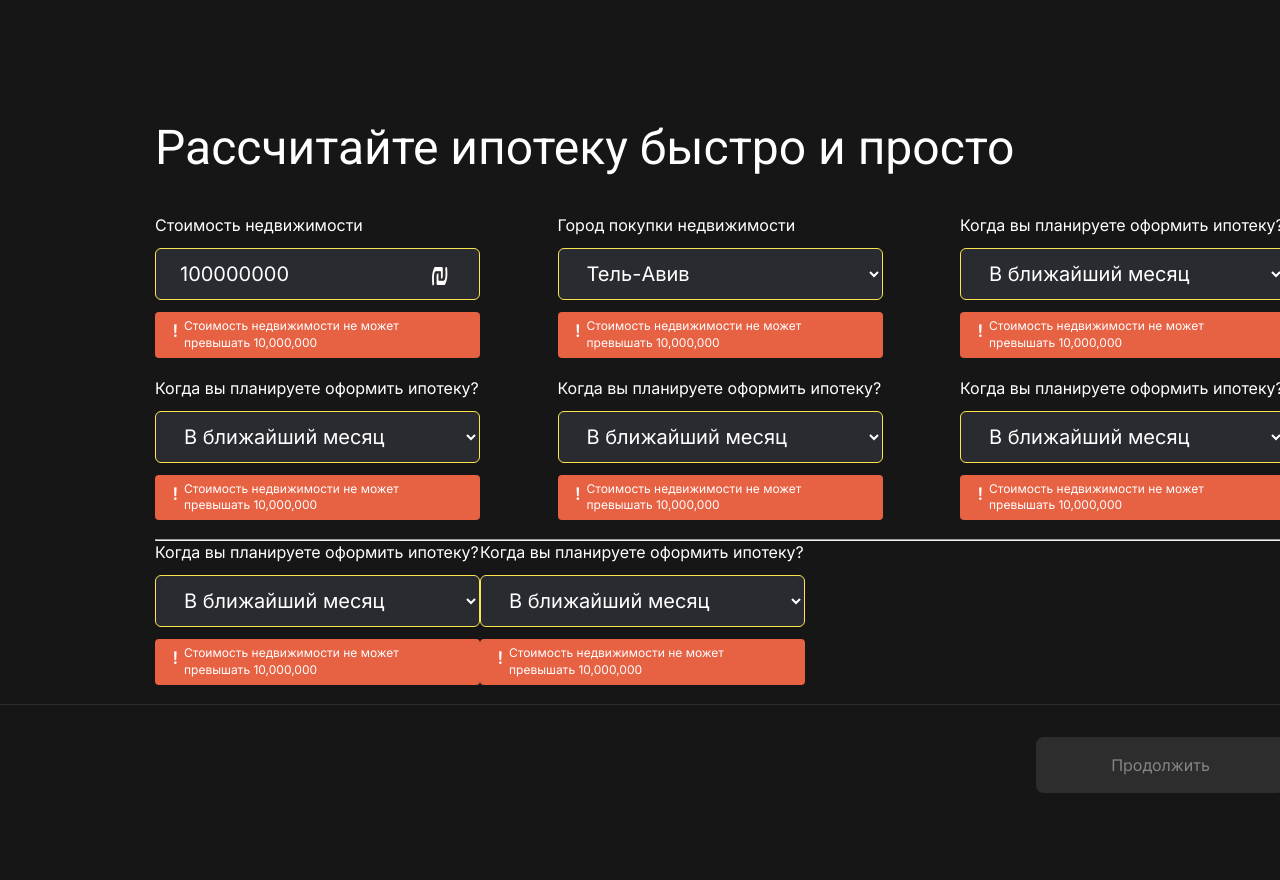
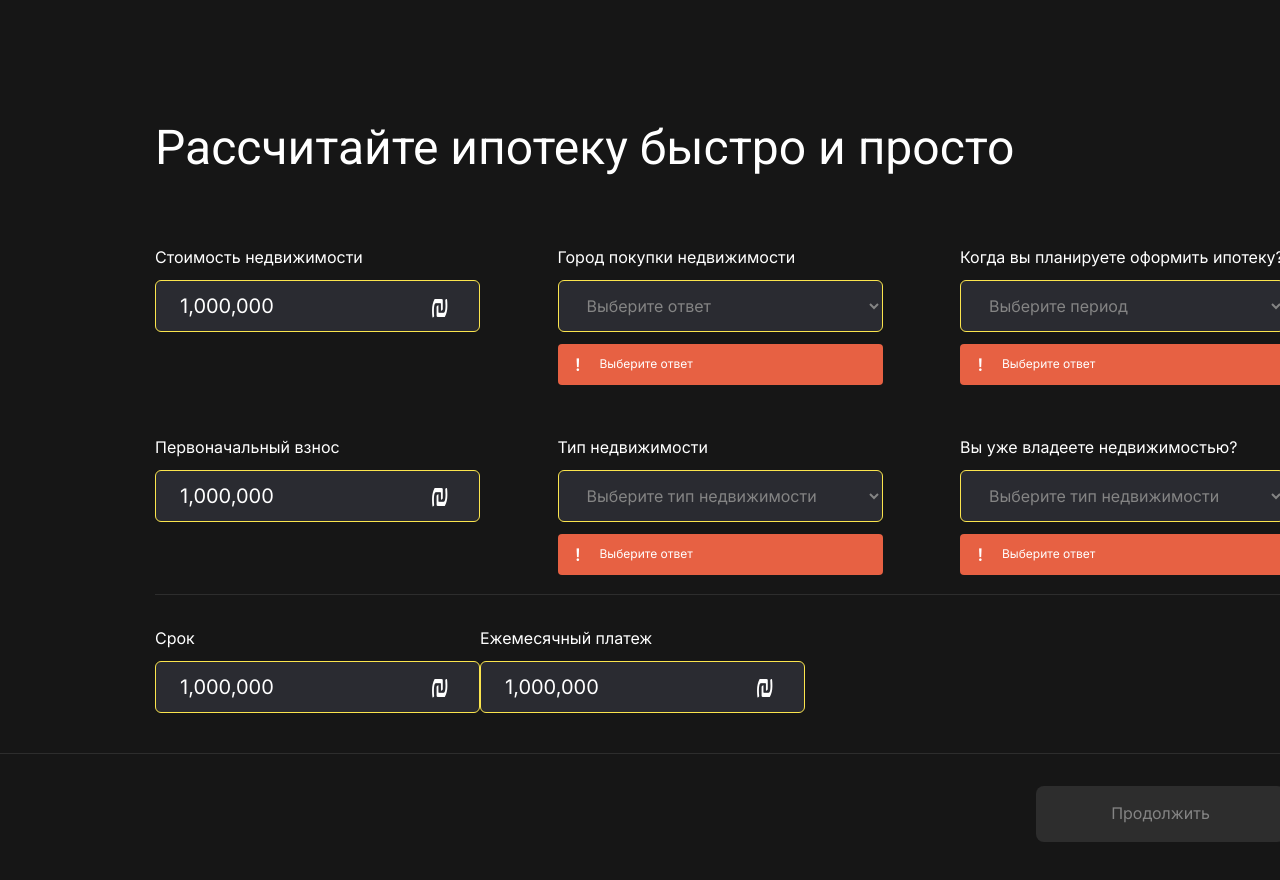
Before and after one commit to Davidulyo/test-ipoteka, a React (Create React App) app: page / in a window 1280 px wide. Shown: the top 880 px of the page. Built offline with nearby package versions, Linux system fonts and the light colour scheme; a web font is replaced by a local one.

Commit message:
start of mobile layout

```diff
--- a/src/components/Bottom/Bottom.css
+++ b/src/components/Bottom/Bottom.css
@@ -8,4 +8,6 @@
 
     display: flex;
     justify-content: flex-end;
+
+    margin-top: 40px;
 }
--- a/src/components/Frame/Frame.js
+++ b/src/components/Frame/Frame.js
@@ -1,29 +1,41 @@
+import { useEffect, useState } from 'react'
 import WarningBoard from '../WarningBoard/WarningBoard'
 import './Frame.css'
+import { addCommas, checkNumber, removeCommas } from '../../helpFuncs/helpFuncs'
 
-function Frame({frameInfo}) {
+function Frame({info}) {
 
-    return frameInfo && <>
+    const [sum, setSum] = useState('1,000,000')
+    const [isWarning, setWarnings] = useState(false)
+
+    const inputSumHandler = (number) => {
+        const pureNumber = removeCommas(number)
+        const isCorrect = checkNumber(pureNumber)
+
+        if (isCorrect){
+          addCommas(pureNumber, setSum)
+          setWarnings(false)
+        } else {
+            setWarnings(true)
+        }
+    }
+
+
+
+    return info && <>
 
         <div className='box-frame'>
 
-            <label className='label'>{frameInfo.label}</label>
+            <label className='label'>{info.label}</label>
 
-            {frameInfo.type === 'list' ? <><form className='frame' onChange={event => '#'}>
-                    <select className='input-price' id="city" name="city">
-                        {frameInfo.list.map( (item, i) => <option key={i+55}>{item}</option>)}
-                    </select>
-                </form>
-                <WarningBoard/>
-                </>
-            :
             <div className='frame'>
                 <div className='flex'>
-                    <input className='input-price' type='number' placeholder='Введите число' defaultValue={100000000}/>
+
+                    <input className='input-price' onChange={e => inputSumHandler(e.target.value)} type='text' placeholder='Введите число' value={sum}/>
                     <h1 className='symbol'>₪</h1>
                 </div>
-                <WarningBoard/>
-            </div>}
+                {isWarning && <WarningBoard title={'Стоимость недвижимости не может превышать 10,000,000'}/>}
+            </div>
 
         </div>
 
--- a/src/components/InfoHover/InfoHover.js
+++ b/src/components/InfoHover/InfoHover.js
@@ -1,16 +1,13 @@
 import './InfoHover.css'
 
 function InfoHover() {
-
-
 
     return <div className='info-board'>
 
         <div>
 
             <p>Основная квартира: у заемщика нет квартиры ставка финансирования
-                Максимум до 75%
-            </p>
+                Максимум до 75%</p>
 
             <p>
             Альтернативная квартира: Для заемщика квартира, которую он обязуется продать в течение двух лет ставка финансирования
--- /dev/null
+++ b/src/components/InputList/InputList.css
@@ -0,0 +1,9 @@
+
+
+.default-option{
+    color: #848484;
+    font-family: 'Inter';
+    font-weight: 400;
+    font-size: 16px;
+    line-height: 22.4px;
+}
--- /dev/null
+++ b/src/components/InputList/InputList.js
@@ -0,0 +1,25 @@
+import WarningBoard from '../WarningBoard/WarningBoard'
+import './InputList.css'
+
+function InputList({info}) {
+
+    console.log();
+
+    return <div className='box-frame'>
+
+        <label className='label'>{info.label}</label>
+
+
+        <form className='frame' onChange={event => '#'}>
+            <select className='input-price default-option' id="city" name="city" placeholder='Выберите город' >
+                {info.list.map( (item, i) => i < info.list.length-1 && <option key={i+55}>{item}</option>)}
+                <option selected>{info.list[info.list.length-1]}</option >
+            </select>
+        </form>
+        <WarningBoard title={'Выберите ответ'}/>
+
+
+    </div>
+}
+
+export default InputList
--- a/src/components/Main/Main.css
+++ b/src/components/Main/Main.css
@@ -24,6 +24,14 @@
 
 .hr{
     width: 1130px;
-    height: 1px;
+    height: 5px;
     color: #2D2D2D;
+    border-top: 1px solid #2D2D2D;
 }
+
+@media (max-width: 390px){
+
+    .main{
+        background-color: red;
+    }
+}
--- a/src/components/Main/Main.js
+++ b/src/components/Main/Main.js
@@ -2,6 +2,7 @@ import Bottom from '../Bottom/Bottom'
 import ButtonNext from '../ButtonNext/ButtonNext'
 import Frame from '../Frame/Frame'
 import InfoHover from '../InfoHover/InfoHover'
+import InputList from '../InputList/InputList'
 import WarningBoard from '../WarningBoard/WarningBoard'
 import './Main.css'
 
@@ -16,28 +17,28 @@ function Main() {
         </div>
 
         <div>
-            <div style={{justifyContent: 'space-between', display: 'flex', width: '1130px'}}>
-                <Frame frameInfo={{label: 'Стоимость недвижимости', type: 'sum'}}/>
-                <Frame frameInfo={{label: 'Город покупки недвижимости', type: 'list', list: ['Тель-Авив', 'Ариэль', 'Акко']}}/>
-                <Frame frameInfo={{label: 'Когда вы планируете оформить ипотеку?', type: 'list', list: ['В ближайший месяц', 'В ближайшие 2 месяца', 'В ближайшие 3 месяца']}}/>
+            <div style={{justifyContent: 'space-between', display: 'flex', width: '1130px', marginTop: '32px'}}>
+                <Frame info={{label: 'Стоимость недвижимости'}}/>
+                <InputList info={{label: 'Город покупки недвижимости', list: ['Тель-Авив', 'Ариэль', 'Акко', "Выберите ответ"]}}/>
+                <InputList info={{label: 'Когда вы планируете оформить ипотеку?', list: ['В ближайший месяц', 'В ближайшие 2 месяца', 'В ближайшие 3 месяца', "Выберите период"]}}/>
             </div>
             {/* <InfoHover/> */}
         </div>
 
         <div>
-            <div style={{justifyContent: 'space-between', display: 'flex', width: '1130px'}}>
-                <Frame frameInfo={{label: 'Когда вы планируете оформить ипотеку?', type: 'list', list: ['В ближайший месяц', 'В ближайшие 2 месяца', 'В ближайшие 3 месяца']}}/>
-                <Frame frameInfo={{label: 'Когда вы планируете оформить ипотеку?', type: 'list', list: ['В ближайший месяц', 'В ближайшие 2 месяца', 'В ближайшие 3 месяца']}}/>
-                <Frame frameInfo={{label: 'Когда вы планируете оформить ипотеку?', type: 'list', list: ['В ближайший месяц', 'В ближайшие 2 месяца', 'В ближайшие 3 месяца']}}/>
+            <div style={{justifyContent: 'space-between', display: 'flex', width: '1130px', marginTop: '32px'}}>
+                <Frame info={{label: 'Первоначальный взнос', list: ['В ближайший месяц', 'В ближайшие 2 месяца', 'В ближайшие 3 месяца']}}/>
+                <InputList info={{label: 'Тип недвижимости', list: ['В ближайший месяц', 'В ближайшие 2 месяца', 'В ближайшие 3 месяца', "Выберите тип недвижимости"]}}/>
+                <InputList info={{label: 'Вы уже владеете недвижимостью?', list: ['В ближайший месяц', 'В ближайшие 2 месяца', 'В ближайшие 3 месяца', 'Выберите тип недвижимости']}}/>
             </div>
         </div>
 
-        <hr className='hr'/>
+        <div className='hr'/>
 
         <div>
-            <div style={{alignSelf: 'flex-start', display: 'flex', width: '1130px'}}>
-                <Frame frameInfo={{label: 'Когда вы планируете оформить ипотеку?', type: 'list', list: ['В ближайший месяц', 'В ближайшие 2 месяца', 'В ближайшие 3 месяца']}}/>
-                <Frame frameInfo={{label: 'Когда вы планируете оформить ипотеку?', type: 'list', list: ['В ближайший месяц', 'В ближайшие 2 месяца', 'В ближайшие 3 месяца']}}/>
+            <div style={{alignSelf: 'flex-start', display: 'flex', width: '1130px', marginTop: '32px'}}>
+                <Frame info={{label: 'Cрок', list: ['В ближайший месяц', 'В ближайшие 2 месяца', 'В ближайшие 3 месяца', 'В ближайшие 6 месяцев']}}/>
+                <Frame info={{label: 'Ежемесячный платеж', list: ['В ближайший месяц', 'В ближайшие 2 месяца', 'В ближайшие 3 месяца']}}/>
             </div>
         </div>
 
--- a/src/components/WarningBoard/WarningBoard.css
+++ b/src/components/WarningBoard/WarningBoard.css
@@ -10,6 +10,7 @@
 
     display: flex;
     flex-direction: row;
+    align-items: center;
 
 }
 
@@ -19,11 +20,13 @@
     line-height: 16.8px;
     font-family: 'Inter';
     color: #FFFFFF;
+
+    margin: 6px 10px;
 }
 
 .warning-board h4 {
-    width: 13px;
-    height: 13px;
+    /* width: 13px;
+    height: 13px; */
     margin: 0 4px 0 0;
     color: #FFFFFF;
 }
--- a/src/components/WarningBoard/WarningBoard.js
+++ b/src/components/WarningBoard/WarningBoard.js
@@ -7,7 +7,7 @@ function WarningBoard({title}) {
     return <div className='warning-board'>
 
         <h4>！</h4>
-        <p>{title} Стоимость недвижимости не может превышать 10,000,000</p>
+        <p>{title} </p>
 
     </div>
 }
--- /dev/null
+++ b/src/helpFuncs/helpFuncs.js
@@ -0,0 +1,15 @@
+
+
+export const addCommas = (number, setSum) => {
+    let parts = number.toString().split(".");
+    parts[0] = parts[0].replace(/\B(?=(\d{3})+(?!\d))/g, ","); // снова обрамляем запятыми после каждого третьего знака, считая справа
+    setSum(parts.join("."))
+}
+
+export const removeCommas = (number) => {
+    return number.replace(/,/g, '');
+}
+
+export const checkNumber = (number) => {
+    return number > 10000000 ? false : true;
+}
```
